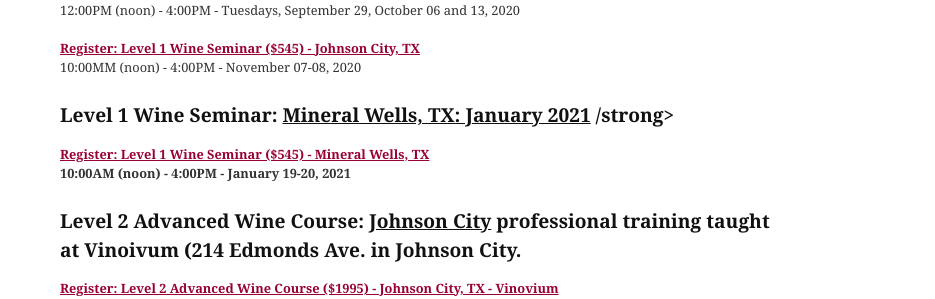
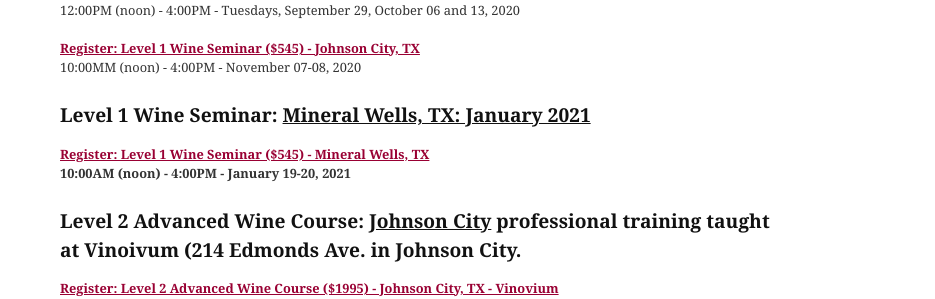
Before and after one commit to CKDev/internationalwineguild.com, a Jekyll site: the page built from texas-wine-school.html, in a window 1280 px wide and 900 px high, scrolled down 2556 px. Shown: the part 159-458 px from the top of the window, without its empty margins (345-1280 px from the left). Built offline with Jekyll 4.4.1, drawn with Linux system fonts in a browser that asks for light colours; a script that is not in the unit is left out; comment, search, counter and statistics services are not loaded.

Commit message:
Update texas-wine-school.html

```diff
--- a/texas-wine-school.html
+++ b/texas-wine-school.html
@@ -146,7 +146,7 @@
       Level 1 Wine Seminar ($545) - Johnson City, TX<br>
     </strong></a>10:00MM (noon) - 4:00PM - November 07-08, 2020</p>
 
-<h3><strong>Level 1 Wine Seminar: <u>Mineral Wells, TX: January 2021</u>&nbsp/strong></h3>
+<h3><strong>Level 1 Wine Seminar: <u>Mineral Wells, TX: January 2021</u>&nbsp</h3>
 
 <p><a class="ga-track"
     href="http://ww4.aitsafe.com/cf/add.cfm?userid=6714687&amp;product=Level+1+Wine+Seminar+Mineral Wells++-++01/19-20/2021&amp;price=545&amp;return=www.internationalwineguild.com/texas-wine-school"><strong>Register:
```
